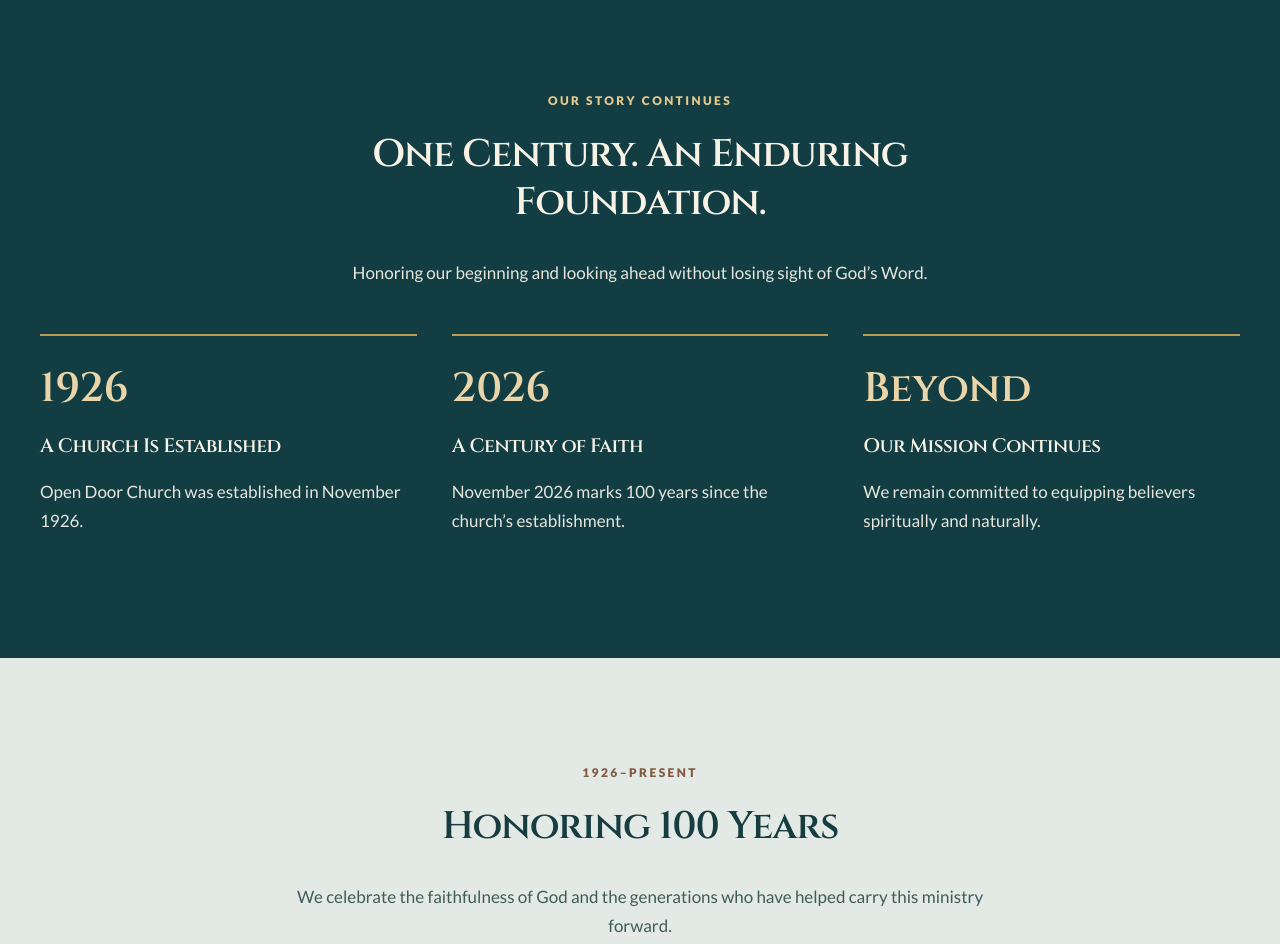
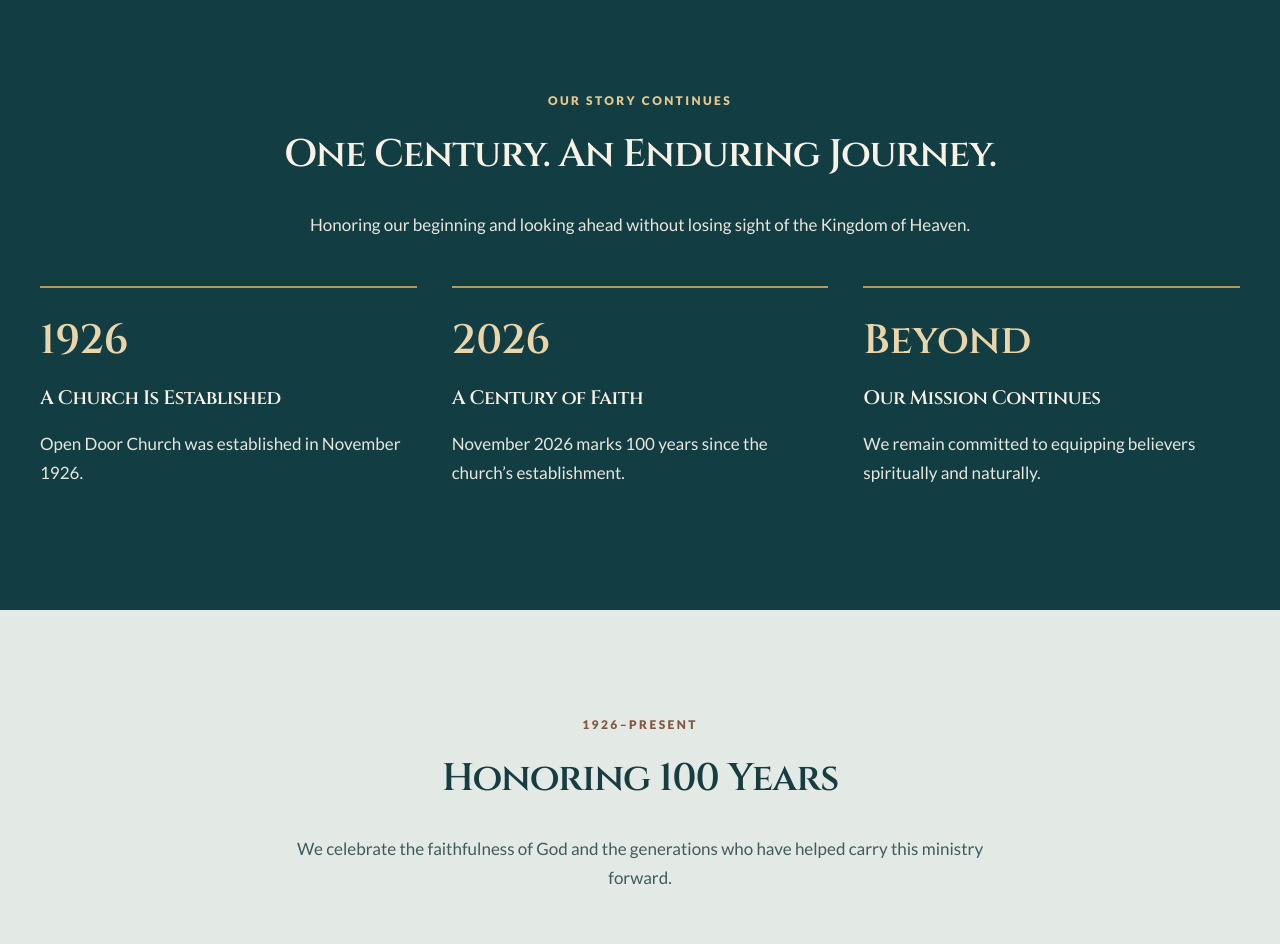
Before and after one commit to josephparis28-hue/Open-Door, a plain HTML site: page about/index.html in a window 1280 px wide. Shown: the part 1620-2564 px from the top of the page. Drawn offline with Linux system fonts and the light colour scheme.

Commit message:
Updated the about page.

```diff
--- a/about/index.html
+++ b/about/index.html
@@ -130,7 +130,8 @@
        One Unchanging Foundation
       </h2>
       <p>
-       Through seasons of growth and transitions of leadership, the church has remained anchored in God’s Word as its standard for life, leadership, and decision-making.
+       Through seasons of growth and transitions of leadership,
+       the church has remained anchored in God’s Word as its standard for life, leadership, and decision-making.
       </p>
       <p>
        Guided by a Winner’s Mindset, Open Door seeks to equip believers to win spiritually and naturally, grounded in truth and growing in faith.
@@ -160,10 +161,10 @@
         Our story continues
        </p>
        <h2>
-        One Century. An Enduring Foundation.
+        One Century. An Enduring Journey.
        </h2>
        <p>
-        Honoring our beginning and looking ahead without losing sight of God’s Word.
+        Honoring our beginning and looking ahead without losing sight of the Kingdom of Heaven.
        </p>
       </div>
       <div class="timeline-grid">
@@ -239,7 +240,7 @@
      <div class="container">
       <div class="center-heading">
        <p class="eyebrow">
-        Our biblical foundation
+        Our  foundation built on Christ
        </p>
        <h2 id="scripture-about-title">
         Grounded in God’s Word
```
